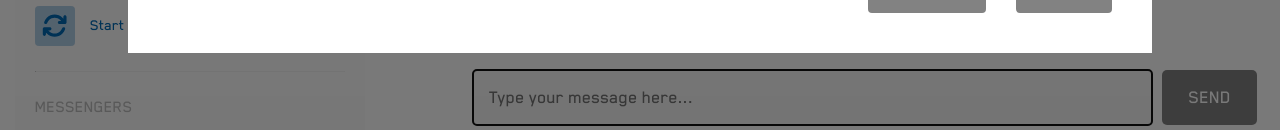
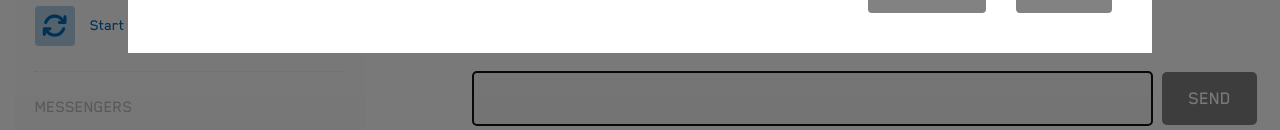
Before and after one commit to deeppavlov/dream-landing, a Next.js app: page / in a window 1280 px wide. Shown: the part 667-797 px from the top of the page. Built offline with nearby package versions, Linux system fonts and the light colour scheme.

Commit message:
fix: textarea height issue in Chrome

```diff
--- a/pages/chat.module.css
+++ b/pages/chat.module.css
@@ -98,6 +98,11 @@
   background-color: rgba(242, 242, 242, 0.7);
   font-size: inherit;
   font-family: inherit;
+
+  /* Need to set this explicitly, otherwise
+  react-textarea-autosize breaks on Chrome.
+  See: https://github.com/Andarist/react-textarea-autosize/issues/337*/
+  line-height: 1.3;
 }
 
 /* Send button */
--- a/pages/index.tsx
+++ b/pages/index.tsx
@@ -27,24 +27,6 @@ import { FontAwesomeIcon } from "@fortawesome/react-fontawesome";
 import { faBars } from "@fortawesome/free-solid-svg-icons";
 import { withGa } from "../utils/analytics";
 
-export const TextareaAutosize = React.forwardRef<
-  HTMLTextAreaElement,
-  TextareaAutosizeProps & { onRerenderProperly?: () => void }
->(function TexareaAutosize({ onRerenderProperly, ...props }, ref) {
-  const [isRerendered, setIsRerendered] = useState(false);
-  useEffect(() => {
-    const handler = setTimeout(() => {
-      setIsRerendered(true);
-    }, 50);
-    return () => clearTimeout(handler);
-  }, []);
-
-  useLayoutEffect(() => {
-    if (isRerendered && onRerenderProperly) onRerenderProperly();
-  }, [isRerendered, onRerenderProperly]);
-  return <ReactTextareaAutosize {...props} ref={ref} />;
-});
-
 const Chat: NextPage = () => {
   const {
     messages,
@@ -69,8 +51,22 @@ const Chat: NextPage = () => {
     });
   }, [userId]);
 
+  const inputRef = useRef<HTMLTextAreaElement>(null);
+  const [btnHeight, setBtnHeight] = useState<undefined | number>();
+  const onInputHeightChange: TextareaAutosizeProps["onHeightChange"] = (
+    height,
+    meta
+  ) => {
+    console.log("change", height, meta);
+    if (btnHeight === undefined) {
+      // Fix the send button's height to the input's first height
+      setBtnHeight(inputRef.current?.offsetHeight);
+      // Force focus hack
+      inputRef.current?.focus();
+    }
+  };
+
   const chatRef = useRef<HTMLDivElement>(null);
-  const inputRef = useRef<HTMLTextAreaElement>(null);
   const getChatPic = () => {
     if (!chatRef.current) return;
     const watermark = document.createElement("div");
@@ -100,14 +96,6 @@ const Chat: NextPage = () => {
       msgDraft.replace(/\W/gi, "") !== "" &&
       (sendMsg(msgDraft), setMsgDraft(""), inputRef.current?.focus());
   }, [loading, msgDraft, sendMsg]);
-
-  // Fix the send button's height to the input's first value
-  const [btnHeight, setBtnHeight] = useState<undefined | number>();
-  const onInputRenderedProperly = useCallback(() => {
-    if (!inputRef.current) return;
-    setBtnHeight(inputRef.current.offsetHeight);
-    inputRef.current?.focus();
-  }, []);
 
   const [sidebarOpen, setSidebarOpen] = useState(false);
 
@@ -185,13 +173,13 @@ const Chat: NextPage = () => {
               /> */}
             </div>
             <div className={styles["input-cont"]}>
-              <TextareaAutosize
-                onRerenderProperly={onInputRenderedProperly}
+              <ReactTextareaAutosize
                 ref={inputRef}
+                onHeightChange={onInputHeightChange}
                 minRows={1}
                 maxRows={5}
                 className={styles["input-area"]}
-                placeholder="Type your message here..."
+                // placeholder="Type your message here..."
                 value={msgDraft}
                 onInput={(ev) => (
                   setMsgDraft((ev.target as HTMLTextAreaElement).value), true
```
